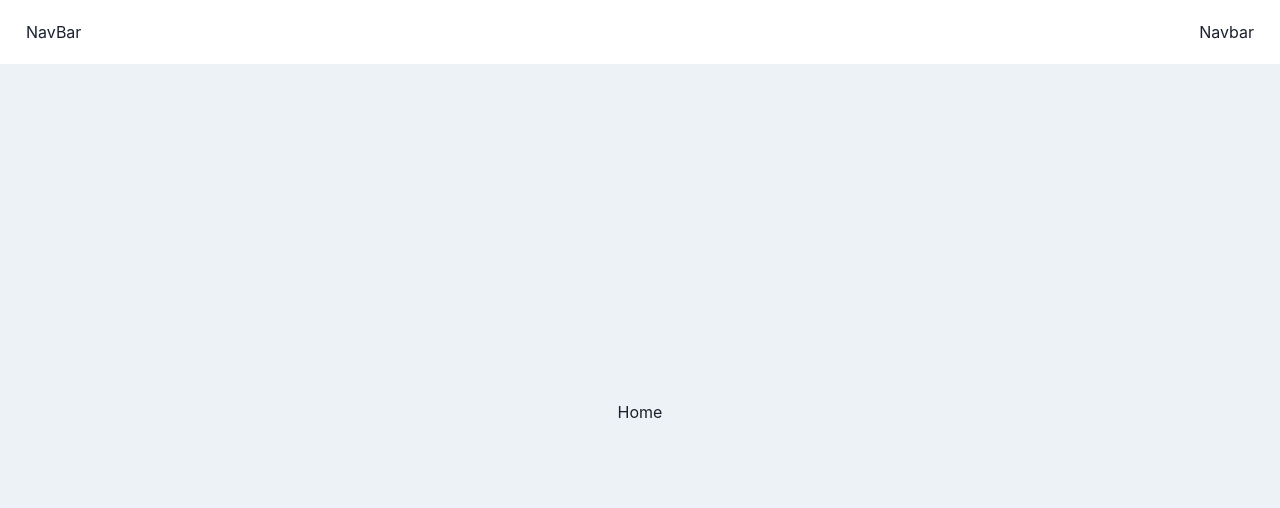
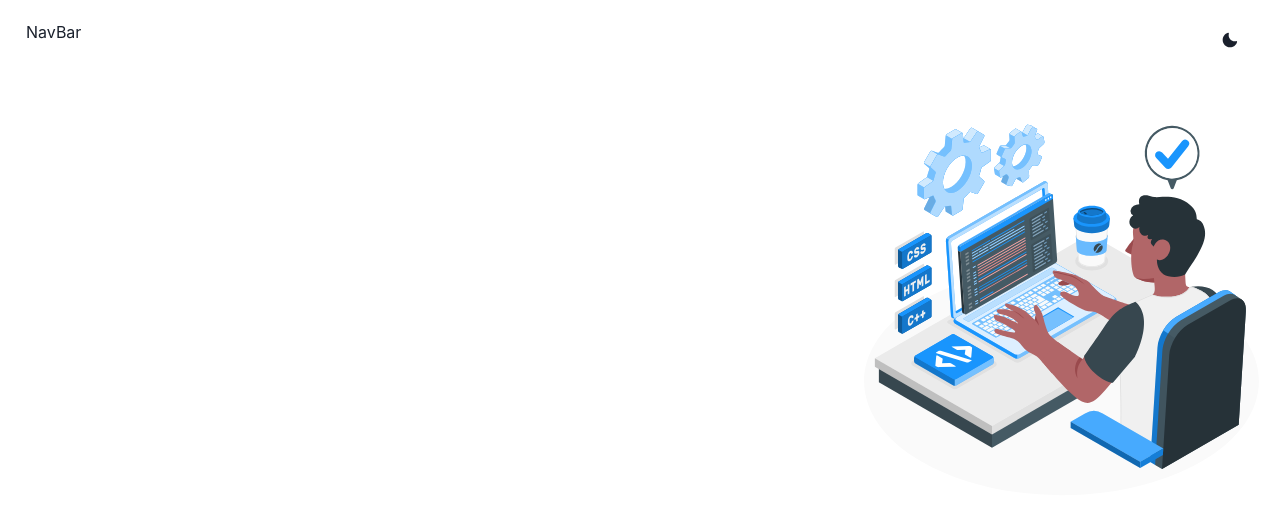
Before and after one commit to redMulla/react-portfolio, a React (Create React App) app: page / in a window 1280 px wide. Shown: the top 508 px of the page. Built offline with nearby package versions, Linux system fonts and the light colour scheme.

Commit message:
my portfolio initialization

```diff
--- a/package.json
+++ b/package.json
@@ -3,6 +3,7 @@
   "version": "0.1.0",
   "private": true,
   "dependencies": {
+    "@chakra-ui/icons": "^2.1.1",
     "@chakra-ui/react": "^2.8.2",
     "@emotion/react": "^11.11.4",
     "@emotion/styled": "^11.11.5",
--- /dev/null
+++ b/src/components/Hero.tsx
@@ -0,0 +1,22 @@
+import { Box, Container, Grid, GridItem, Image } from '@chakra-ui/react';
+import React from 'react';
+
+export const Hero = () => {
+  return (
+    <Container maxW="container.xl" pt="10" mt="8">
+      <Grid
+        h="80%"
+        templateRows="repeat(2, 1fr)"
+        templateColumns="repeat(6,1fr)"
+        gap={4}
+      >
+        <GridItem rowSpan={2} colSpan={4}></GridItem>
+        <GridItem rowSpan={2} colSpan={2}>
+          <Box>
+            <Image src="./images/Hand coding-amico.svg" />
+          </Box>
+        </GridItem>
+      </Grid>
+    </Container>
+  );
+};
--- a/src/components/NavBar.tsx
+++ b/src/components/NavBar.tsx
@@ -1,7 +1,16 @@
-import { Box, Container, useColorModeValue } from '@chakra-ui/react';
+import { MoonIcon, SunIcon } from '@chakra-ui/icons';
+import {
+  Box,
+  Button,
+  Container,
+  useColorMode,
+  useColorModeValue,
+} from '@chakra-ui/react';
 import React from 'react';
 
 export const NavBar = () => {
+  const { colorMode, toggleColorMode } = useColorMode();
+
   return (
     <Box
       position="fixed"
@@ -17,7 +26,12 @@ export const NavBar = () => {
         justifyContent="space-between"
       >
         <div>NavBar</div>
-        <div>Navbar</div>
+        <Button
+          onClick={toggleColorMode}
+          bg={useColorModeValue('white', 'black')}
+        >
+          {colorMode === 'light' ? <MoonIcon /> : <SunIcon />}
+        </Button>
       </Container>
     </Box>
   );
--- a/src/pages/Home.tsx
+++ b/src/pages/Home.tsx
@@ -1,13 +1,14 @@
-import { Box, useColorModeValue } from '@chakra-ui/react'
-import React from 'react'
-import { NavBar } from '../components/NavBar'
+import { Box, useColorModeValue, Image } from '@chakra-ui/react';
+import React from 'react';
+import { NavBar } from '../components/NavBar';
+import { Hero } from '../components/Hero';
 
 export const Home = () => {
   return (
-    <Box minH="100vh" bg={useColorModeValue('gray.100', 'gray.900')} display='flex' flexDir='column' alignItems='center' justifyContent='center' >
-        <NavBar></NavBar>
-        <br />
-        <div>Home</div>
-    </Box>
-  )
-}
+    <>
+      <NavBar></NavBar>
+      <br />
+      <Hero></Hero>
+    </>
+  );
+};
```
Also changed, not shown: public/images/Hand coding-amico.svg (added), 1 other file (tests, documents, lock files or other folders).
